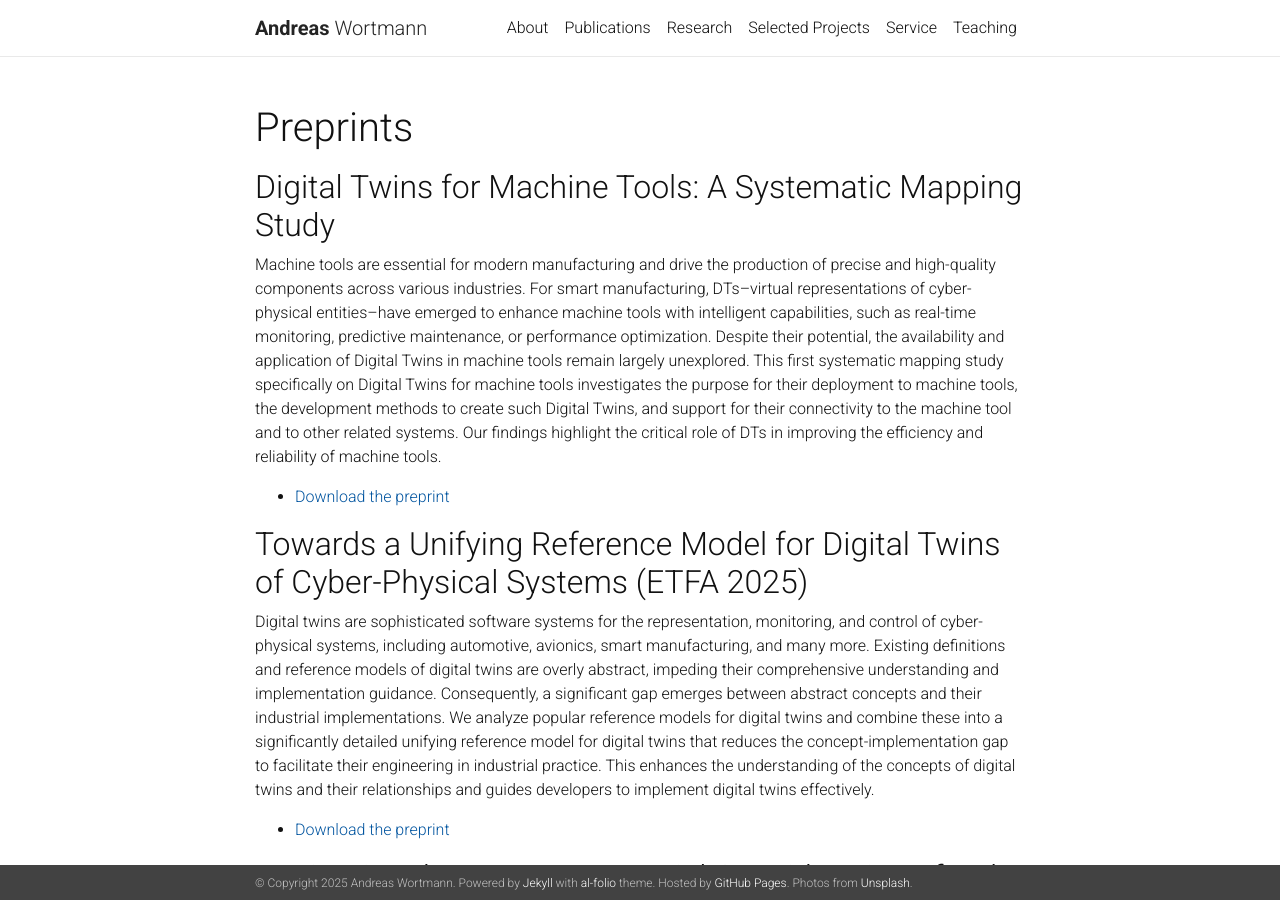
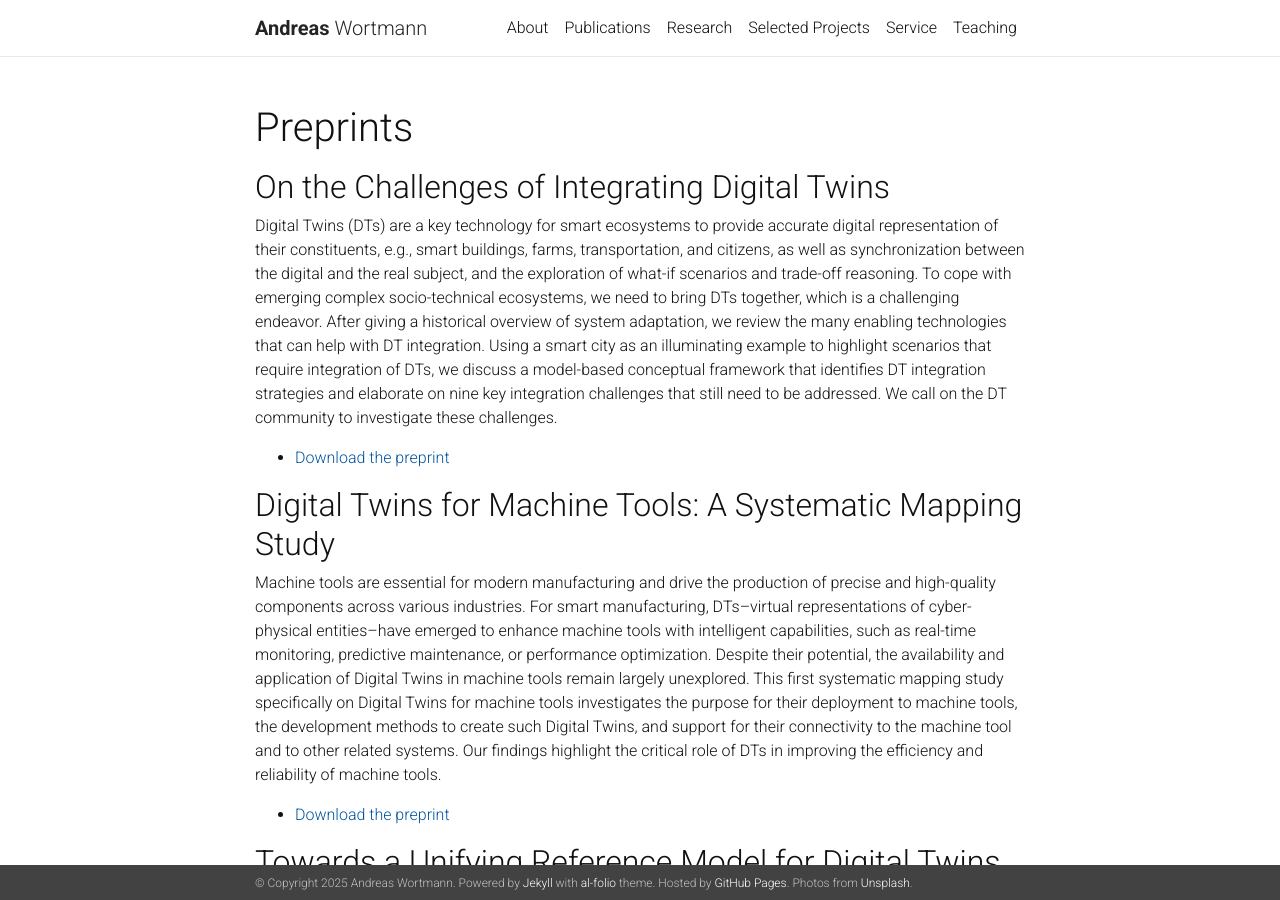
Before and after one commit to awortmann/awortmann.github.io, a Jekyll site: the page built from _pages/preprints.md, in a window 1280 px wide and 900 px high. Built offline with Jekyll 4.4.1, drawn with Linux system fonts in a browser that asks for light colours; nearby versions of some CDN libraries; a style sheet for code colours, icons or effects is not loaded.

Commit message:
Minor update

```diff
--- a/_pages/preprints.md
+++ b/_pages/preprints.md
@@ -5,6 +5,14 @@ title: Preprints
 description:
 nav: false
 ---
+
+## On the Challenges of Integrating Digital Twins
+
+Digital Twins (DTs) are a key technology for smart ecosystems to provide accurate digital representation of their constituents, e.g., smart buildings, farms, transportation, and citizens, as well as synchronization between the digital and the real subject, and the exploration of what-if scenarios and trade-off reasoning. To cope with emerging complex socio-technical ecosystems, we need to bring DTs together, which is a challenging
+endeavor. After giving a historical overview of system adaptation, we review the many enabling technologies that can help with DT integration. Using a smart city as an illuminating example to highlight scenarios that require integration of DTs, we discuss a model-based conceptual framework that identifies DT integration strategies and elaborate on nine key integration challenges that still need to be addressed. We call on the DT community to investigate these challenges.
+
+- [Download the preprint](https://raw.githubusercontent.com/awortmann/awortmann.github.io/master/downloads/preprints/On_the_Challenges_of_Integrating_Digital_Twins.pdf)
+
 
 ## Digital Twins for Machine Tools: A Systematic Mapping Study
 
```
Also changed, not shown: 1 other file.
